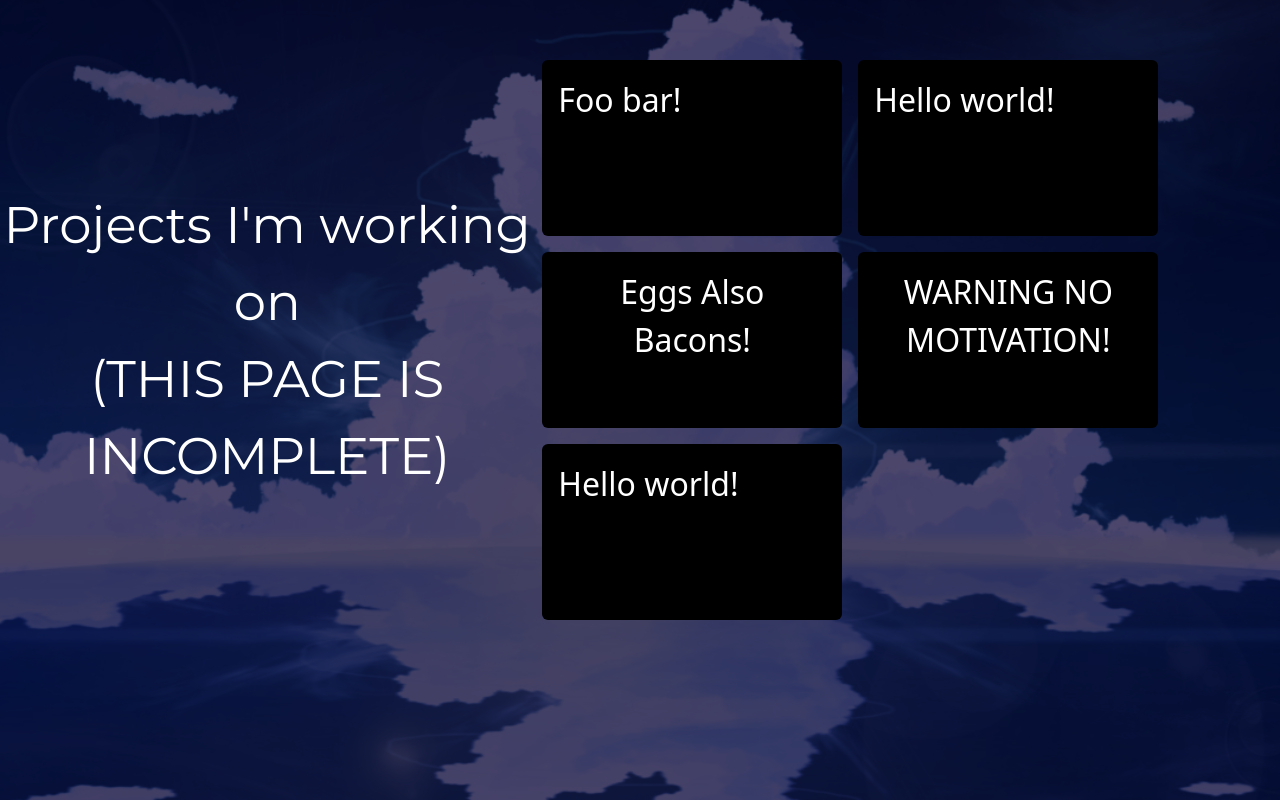
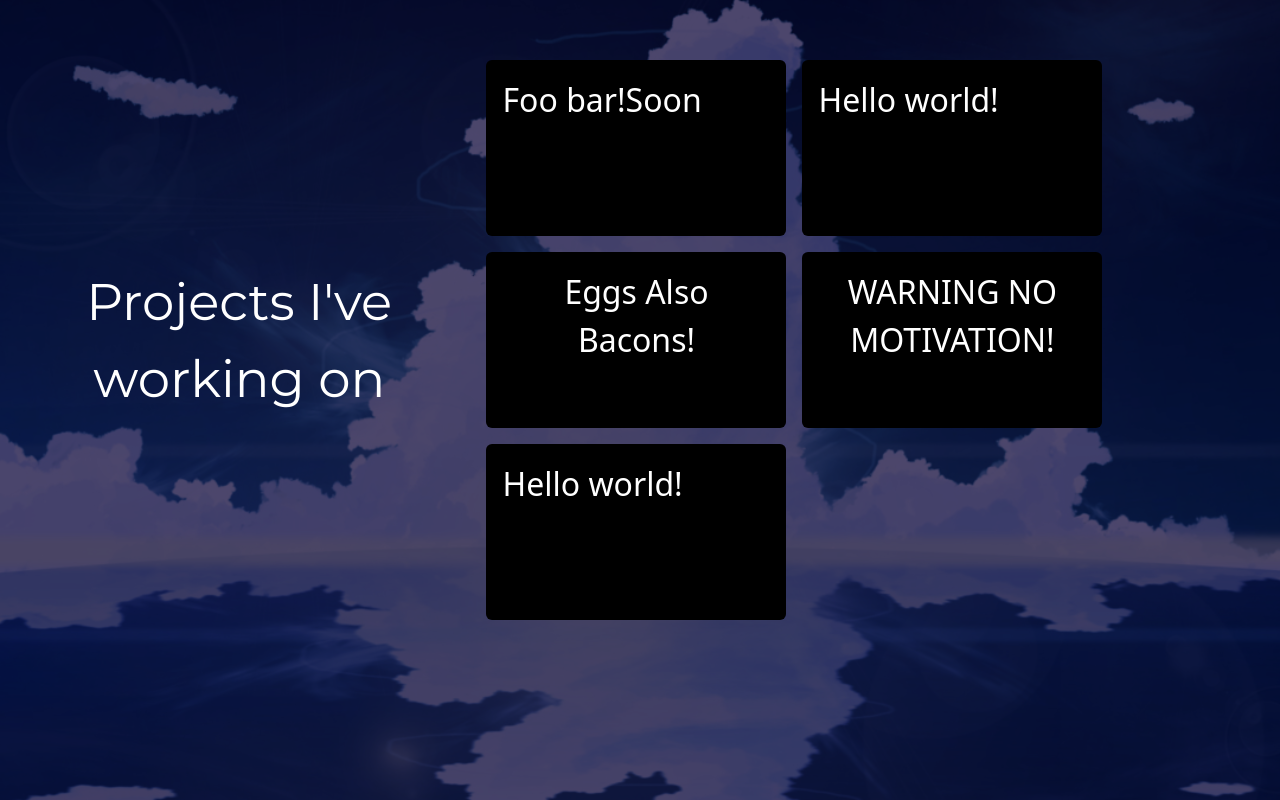
Before and after one commit to fuzz-archive/artiefuzzz.github.io, a Next.js app: page /projects in a window 1280 px wide. Built offline with nearby package versions, Linux system fonts and the light colour scheme.

Commit message:
WIP page

```diff
--- a/src/pages/projects.tsx
+++ b/src/pages/projects.tsx
@@ -4,10 +4,11 @@ const Page: NextPage = () => {
   return (
     <>
       <div className='items-center middle text-center flex'>
-        <h1> Projects {`I'm`} working on <br /> (THIS PAGE IS INCOMPLETE)</h1>
-        <ul className='display-boxes'>
+        <h1> Projects {`I've`} working on</h1>
+        <ul className='display-boxes flex flex-wrap'>
           <li className='a-box'>
-            <h2>Foo bar!</h2>
+            <h2>Foo bar!</h2> <br />
+            <h2>Soon</h2>
           </li>
 
           <li className='a-box'>
--- a/src/styles/globals.scss
+++ b/src/styles/globals.scss
@@ -63,6 +63,7 @@ p {
 .display-boxes {
   @apply flex flex-wrap opacity-100 align-middle relative;
 
+  padding: 0;
   margin: 0 auto;
   list-style: none;
   width: 80%;
```
Also changed, not shown: 1 other file (tests, documents, lock files or other folders).
